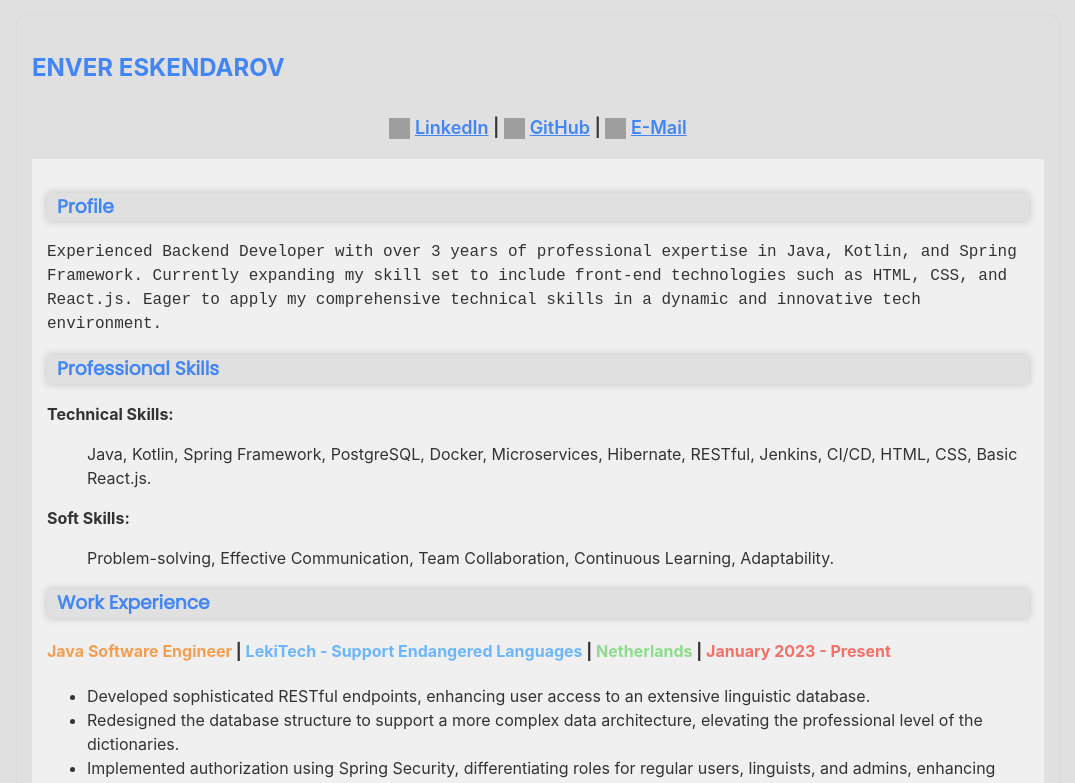
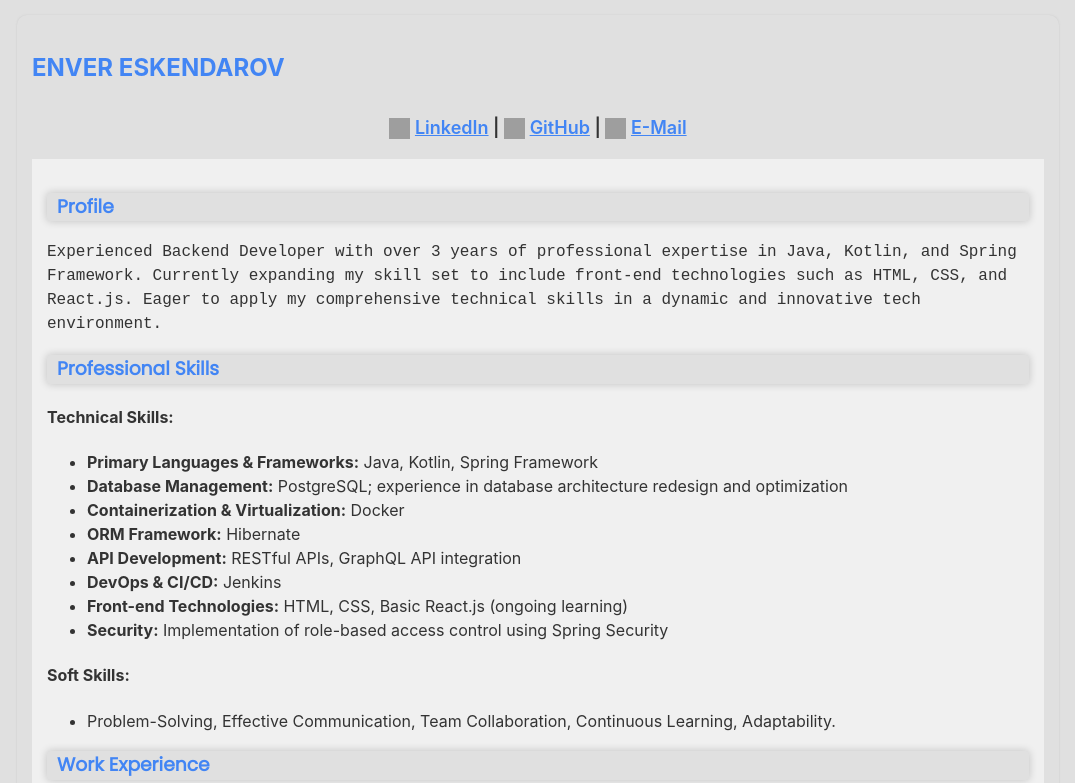
Before and after one commit to eskendarov/eskendarov.github.io, a React (Vite) app: page / in a window 1280 px wide. Shown: the top 783 px of the page, without its empty margins (102-1177 px from the left). Built offline with nearby package versions, Linux system fonts and the light colour scheme; grey boxes are pictures that could not be loaded.

Commit message:
Updated skills section

```diff
--- a/src/components/Skills.jsx
+++ b/src/components/Skills.jsx
@@ -2,10 +2,23 @@ export default function Skills({ technicalSkills, softSkills }) {
     return (
         <div className="skills">
             <h3>Professional Skills</h3>
-            <strong>Technical Skills:</strong>
-            <ul>{technicalSkills}</ul>
-            <strong>Soft Skills:</strong>
-            <ul>{softSkills}</ul>
+            <h4>Technical Skills:</h4>
+            <ul>
+                {technicalSkills.map((skill, index) => {
+                    const [skillName, skillDescription] = skill.split(":");
+                    return (
+                        <li key={skillName + index}>
+                            <strong>{skillName}:</strong> {skillDescription}
+                        </li>
+                    );
+                })}
+            </ul>
+            <h4>Soft Skills:</h4>
+            <ul>
+                {softSkills.map((skill, index) => (
+                    <li key={skill + index}>{skill}</li>
+                ))}
+            </ul>
         </div>
     );
 }
--- a/src/data.js
+++ b/src/data.js
@@ -16,11 +16,20 @@ export const { name, contacts } = {
 export const profile =
     "Experienced Backend Developer with over 3 years of professional expertise in Java, Kotlin, and Spring Framework. Currently expanding my skill set to include front-end technologies such as HTML, CSS, and React.js. Eager to apply my comprehensive technical skills in a dynamic and innovative tech environment.";
 
-export const technicalSkills =
-    "Java, Kotlin, Spring Framework, PostgreSQL, Docker, Microservices, Hibernate, RESTful, Jenkins, CI/CD, HTML, CSS, Basic React.js.";
+export const technicalSkills = [
+    "Primary Languages & Frameworks: Java, Kotlin, Spring Framework",
+    "Database Management: PostgreSQL; experience in database architecture redesign and optimization",
+    "Containerization & Virtualization: Docker",
+    "ORM Framework: Hibernate",
+    "API Development: RESTful APIs, GraphQL API integration",
+    "DevOps & CI/CD: Jenkins",
+    "Front-end Technologies: HTML, CSS, Basic React.js (ongoing learning)",
+    "Security: Implementation of role-based access control using Spring Security",
+];
 
-export const softSkills =
-    "Problem-solving, Effective Communication, Team Collaboration, Continuous Learning, Adaptability.";
+export const softSkills = [
+    "Problem-Solving, Effective Communication, Team Collaboration, Continuous Learning, Adaptability.",
+];
 
 export const workExperience = [
     {
```
